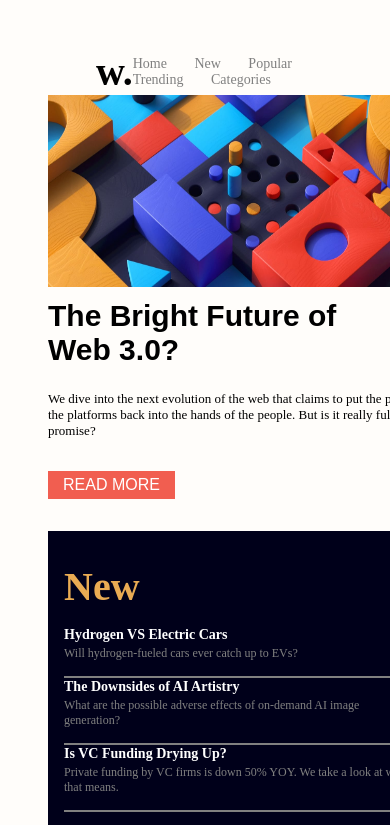
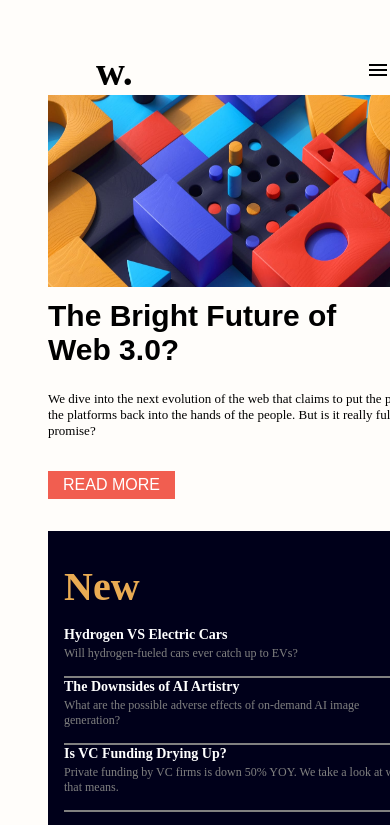
Before and after one commit to Freshia-Njoki/News-homepage, a plain HTML site: page index.html in a window 390 px wide. Shown: the top 825 px of the page. Drawn offline with nearby package versions, Linux system fonts and the light colour scheme.

Commit message:
add hamburger menu

```diff
--- a/index.html
+++ b/index.html
@@ -4,7 +4,7 @@
     <meta charset="UTF-8" />
     <meta name="viewport" content="width=device-width, initial-scale=1.0" />
     <!-- displays site properly based on user's device -->
-
+    <link rel="stylesheet" href="https://fonts.googleapis.com/css2?family=Material+Symbols+Outlined:opsz,wght,FILL,GRAD@20..48,100..700,0..1,-50..200" />
     <link
       rel="icon"
       type="image/png"
@@ -37,7 +37,9 @@
         <span>Popular</span>
         <span>Trending</span>
         <span>Categories</span>
-      </div>
+        <svg xmlns="http://www.w3.org/2000/svg" height="24px" viewBox="0 -960 960 960" width="24px" fill="#000000"><path d="M120-240v-80h720v80H120Zm0-200v-80h720v80H120Zm0-200v-80h720v80H120Z" /></svg>
+        </div>
+
     </nav>
     <div class="main-container">
       <div class="left-container">
@@ -50,10 +52,7 @@
         </div>
         <div class="content">
           <div class="quiz">
-            <b
-              >The Bright Future of
-              Web 3.0?</b
-            >
+            <b>The Bright Future of Web 3.0?</b>
           </div>
           <div class="read-more">
             <p>
@@ -126,7 +125,7 @@
         </div>
       </div>
     </footer>
-    <br>
+    <br />
 
     <div class="attribution">
       Challenge by
--- a/style.css
+++ b/style.css
@@ -12,7 +12,6 @@ body {
 nav {
   display: flex;
   flex-direction: row;
-  /* gap: 2rem; */
   font-size: 14px;
   align-items: center;
 
@@ -22,6 +21,9 @@ nav {
   margin-right: 0;
   margin-left: auto;
 }
+ .link{
+display: none;
+ }
 .menu > span {
   padding-right: 1.5rem;
   color: grey;
@@ -124,7 +126,6 @@ footer {
   display: flex;
   flex-direction: row;
   margin: 1rem auto 0rem 3rem;
-  /* border: 2px solid red; */
   font-size: 13px;
   gap: 2rem;
 }
@@ -132,15 +133,13 @@ footer {
 .footer-content > h3 {
   color: black;
 }
-
+svg{
+  display: none;
+}
 
 @media only screen and (max-width: 768px){
   body{
     width: 100%;
-
-    .menu{
-
-    }
 
     .main-container {
       display: flex;
@@ -149,7 +148,6 @@ footer {
     }
     .left-container{
       width: 100%;
-      /* border: 2px solid red; */
     }
 
     .content {
@@ -181,6 +179,13 @@ footer {
   width: 100%;
 }
   }
+  .menu >  span{
+    display: none;
+  }
+  svg
+  {
+    display: inline;
+  }
 
 
 }
```
Also changed, not shown: script.js (added).
